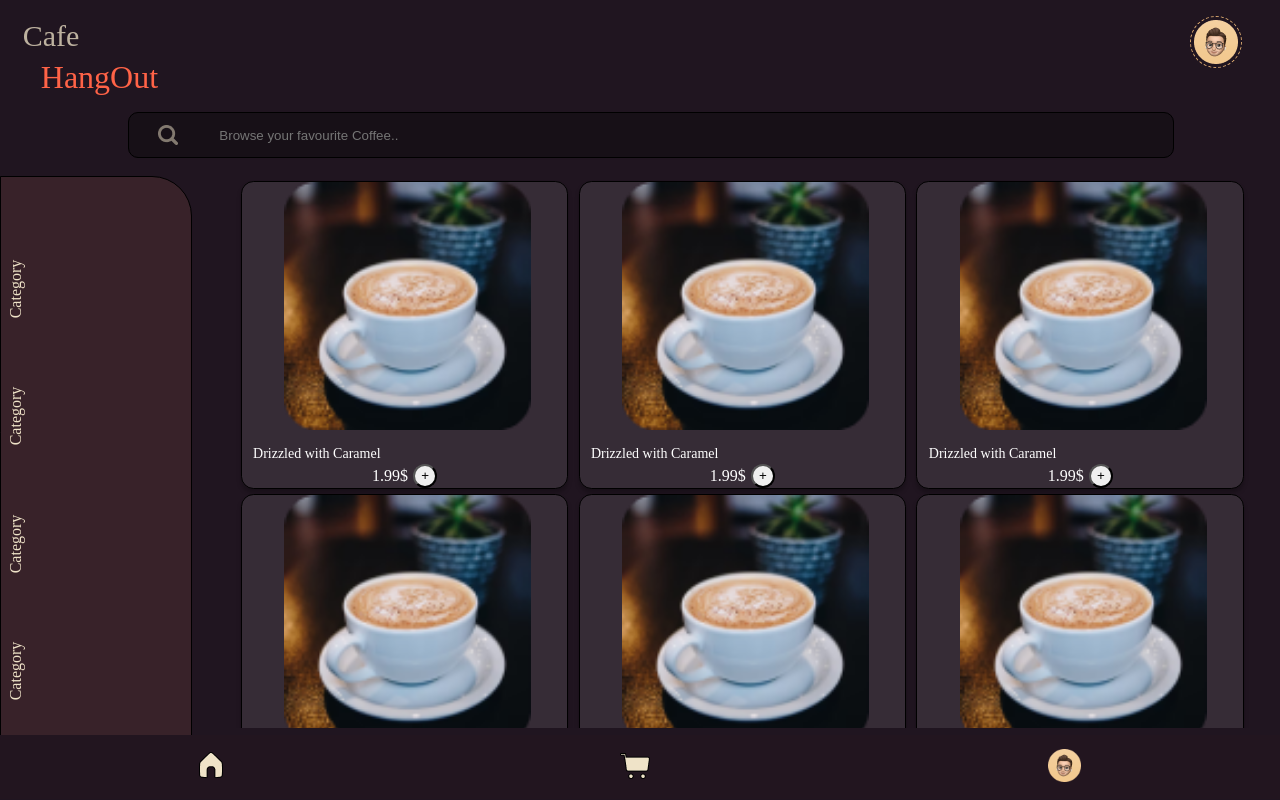
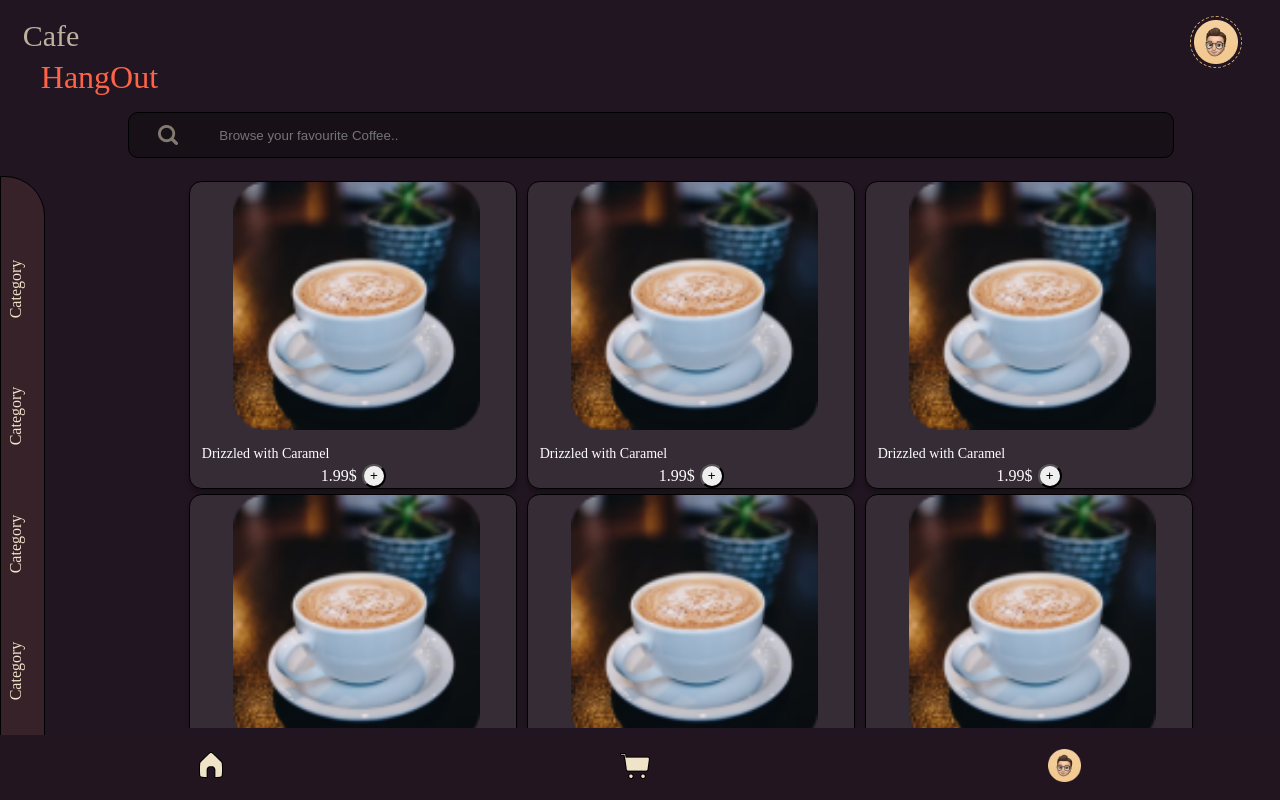
Before and after one commit to HangOutYL/HangOut, a React (Create React App) app: page / in a window 1280 px wide. Built offline with nearby package versions, Linux system fonts and the light colour scheme; the HTML template or start-up script is replaced by a standard one; a web font is replaced by a local one.

Commit message:
Cards margins

```diff
--- a/src/pages/Home/home.css
+++ b/src/pages/Home/home.css
@@ -126,7 +126,7 @@
   padding: 35px 8px;
 
   position: fixed;
-  width: 15%;
+  width: 45px;
   height: 76%;
   left: 0px;
   top: 22%;
@@ -170,7 +170,7 @@
   position: fixed;
   width: 80%;
   height: 69%;
-  margin-left: 18%;
+  left: 14%;
   top: 22%;
   box-sizing: border-box;
   /* border: 1px solid #09139ca8; */
```
